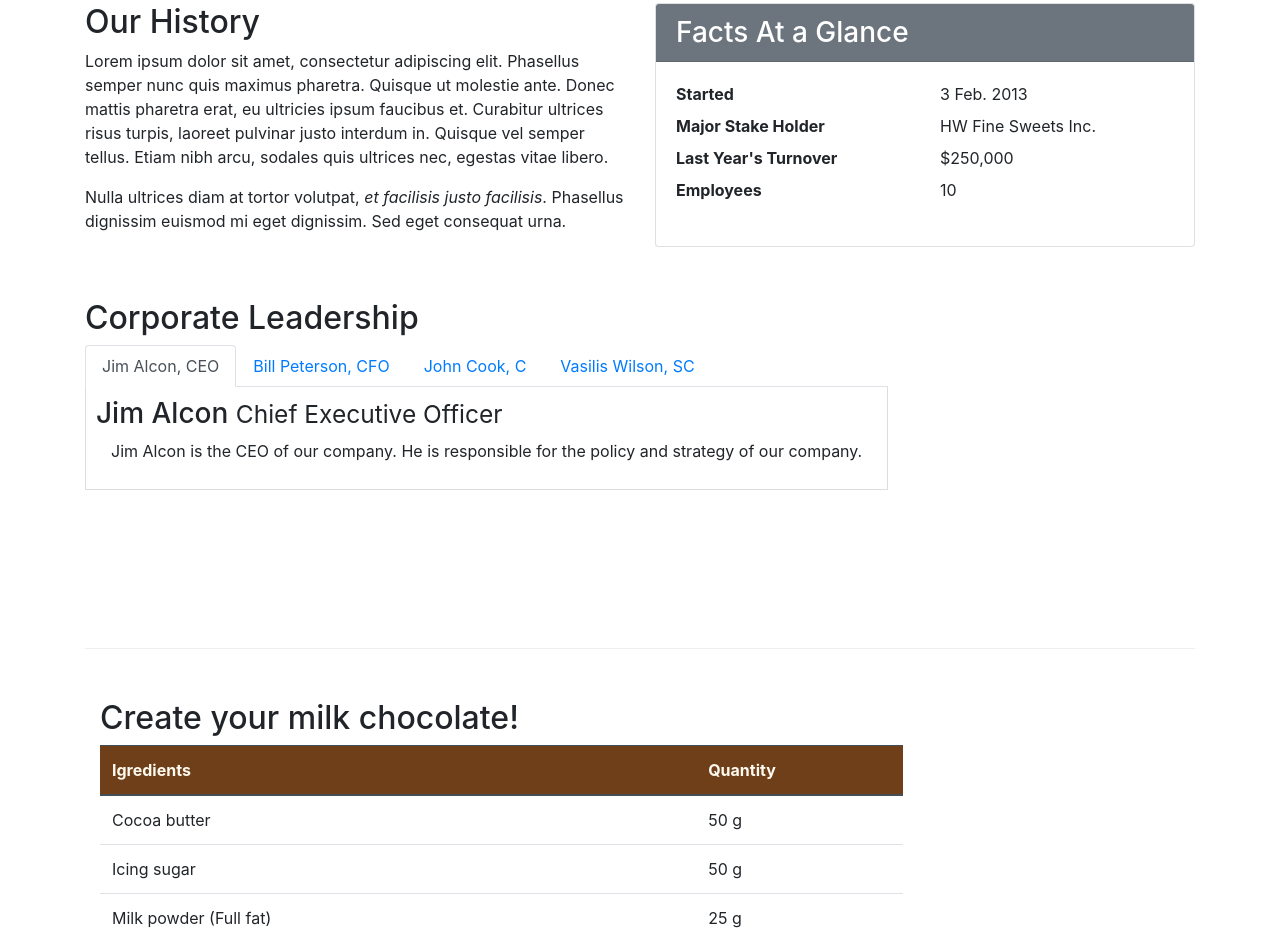
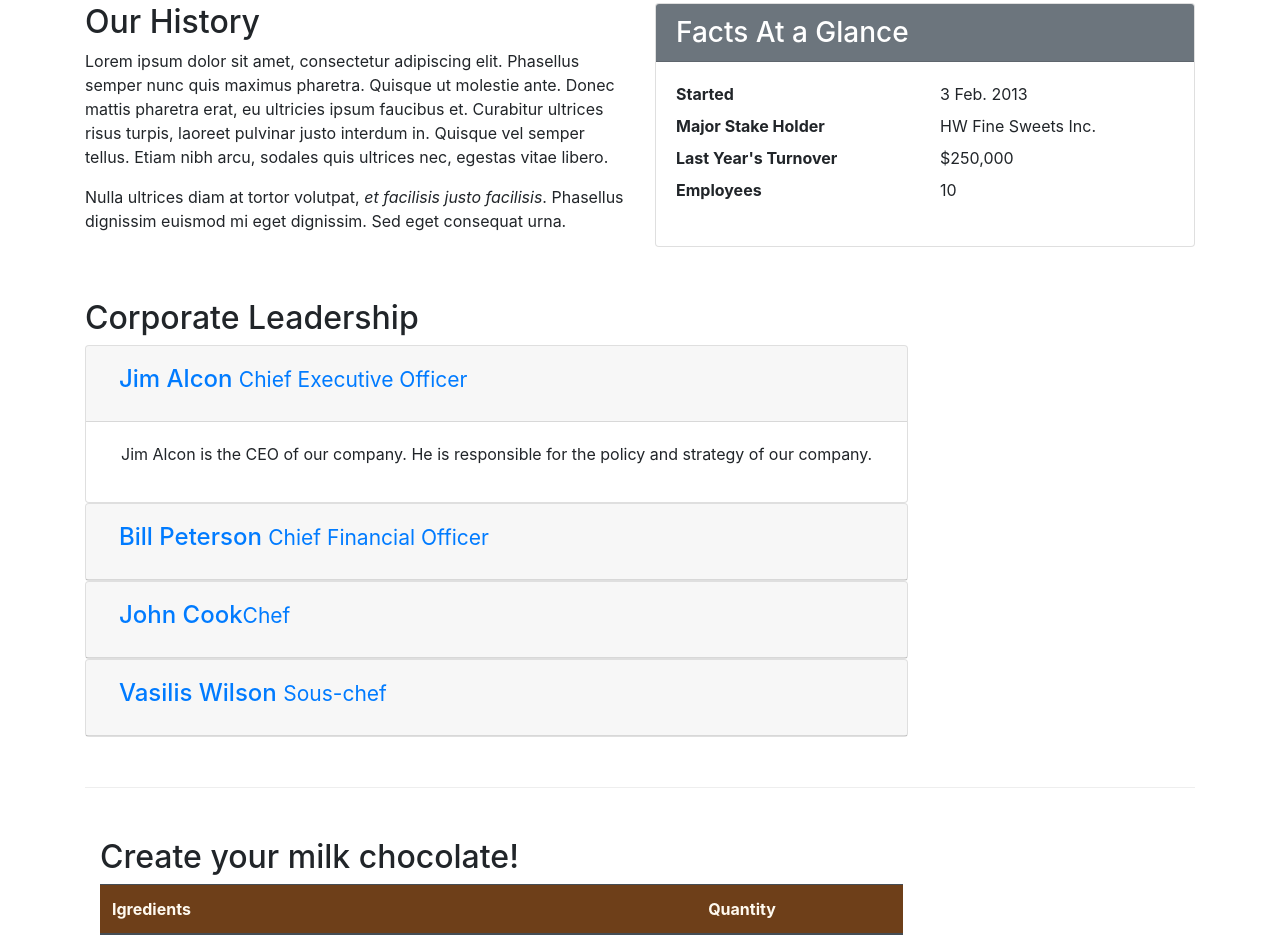
Before and after one commit to mohammedalasly/leChocolat, a plain HTML site: page aboutus.html in a window 1280 px wide. Shown: the part 441-1378 px from the top of the page. Drawn offline with nearby package versions, Linux system fonts and the light colour scheme.

Commit message:
Accordion

```diff
--- a/aboutus.html
+++ b/aboutus.html
@@ -115,29 +115,30 @@
         <div class="row row-content">
             <div aria-colcount="col-12">
                 <h2>Corporate Leadership</h2>
-                <ul class="nav nav-tabs">
-                    <li class="nav-item">
-                        <a class="nav-link active" href="#tab1" role="tab" data-toggle="tab"> Jim Alcon, CEO</a>
-                    </li>
-                    <li class="nav-item">
-                        <a class="nav-link" href="#tab2" role="tab" data-toggle="tab"> Bill Peterson, CFO</a>
-                    </li>
-                    <li class="nav-item">
-                        <a class="nav-link" href="#tab3" role="tab" data-toggle="tab"> John Cook, C</a>
-                    </li>
-                    <li class="nav-item">
-                        <a class="nav-link" href="#tab4" role="tab" data-toggle="tab"> Vasilis Wilson, SC</a>
-                    </li>
-                </ul>
-                <div class="tab-content">
-                    <div role="tabpanel" class="tab-pane fade show active" id="tab1">
+                <div id="accordion">
+                    <!-- <div role="tabpanel" class="tab-pane fade show active" id="tab1">
                         <h3>Jim Alcon <small>Chief Executive Officer </small></h3>
                         <p class="col d-none d-sm-block">Jim Alcon is the CEO of our company. He is responsible for
                             the policy and strategy of
                             our company.
                         </p>
+                    </div> -->
+                    <div class="card">
+                        <div class="card-header" id="headingOne">
+                            <button class="btn btn-link" data-toggle="collapse" data-target="#collapseOne"
+                                aria-expanded="true" aria-controls="collapseOne">
+                                <h4>Jim Alcon <small>Chief Executive Officer </small></h4>
+                            </button>
+                        </div>
+                        <div id="collapseOne" class="collapse show" aria-labelledby="headingOne" data-parent="#accordion">
+                            <div class="card-body">
+                                <p class="col d-none d-sm-block">Jim Alcon is the CEO of our company. He is responsible
+                                    for
+                                    the policy and strategy of our company. </p>
+                            </div>
+                        </div>
                     </div>
-                    <div role="tabpanel" class="tab-pane fade show" id="tab2">
+                    <!-- <div role="tabpanel" class="tab-pane fade show" id="tab2">
                         <h3>Bill Peterson <small>Chief Financial Officer </small></h3>
                         <p class="col d-none d-sm-block">Bill Peterson is the CFO of our company. He is responsible
                             for all the financial
@@ -145,21 +146,71 @@
                             of
                             our
                             company. </p>
+                    </div> -->
+                    <div class="card">
+                        <div class="card-header" id="headingTwo">
+                            <button class="btn btn-link collapsed" data-toggle="collapse" data-target="#collapseTwo"
+                                aria-expanded="false" aria-controls="collapseTwo">
+                                <h4>Bill Peterson <small>Chief Financial Officer </small></h4>
+                            </button>
+                        </div>
+                        <div id="collapseTwo" class="collapse" aria-labelledby="headingTwo" data-parent="#accordion">
+                            <div class="card-body">
+                                <p class="col d-none d-sm-block">Bill Peterson is the CFO of our company. He is
+                                    responsible for all the financial decisions of our company. </p>
+                            </div>
+                        </div>
                     </div>
-                    <div role="tabpanel" class="tab-pane fade show" id="tab3">
+                    <!-- <div role="tabpanel" class="tab-pane fade show" id="tab3">
                         <h3>John Cook <small>Chef</small></h3>
-                        <p class="col d-none d-sm-block">Our Chef, John Cook has specialized in the production of
+                        <p class="col d-none d-sm-block">Our Chef, John Cook has specialized in the
+                            production of
                             chocolates and he has created
                             the
                             receipts
                             for our chocolates. </p>
+                    </div> -->
+                    <div class="card">
+                        <div class="card-header" id="headingThree">
+                            <button class="btn btn-link collapsed" data-toggle="collapse" data-target="#collapseThree"
+                                aria-expanded="false" aria-controls="collapseThree">
+                                <h4>John Cook<small>Chef</small></h4>
+                            </button>
+                        </div>
+                        <div id="collapseThree" class="collapse" aria-labelledby="headingThree" data-parent="#accordion">
+                            <div class="card-body">
+                                <p class="col d-none d-sm-block">Our Chef, John Cook has specialized in the
+                                    production of
+                                    chocolates and he has created
+                                    the
+                                    receipts
+                                    for our chocolates. </p>
+                            </div>
+                        </div>
                     </div>
-                    <div role="tabpanel" class="tab-pane fade show" id="tab4">
+                    <!-- <div role="tabpanel" class="tab-pane fade show" id="tab4">
                         <h3>Vasilis Wilson <small>Sous-chef </small></h3>
-                        <p class="col d-none d-sm-block">Vasilis Wilson is well informed of all the current trends
+                        <p class="col d-none d-sm-block">Vasilis Wilson is well informed of all the current
+                            trends
                             in pastry and contributes his
                             innovative
                             ideas in our products. </p>
+                    </div> -->
+                    <div class="card">
+                        <div class="card-header" id="headingFour">
+                            <button class="btn btn-link collapsed" data-toggle="collapse" data-target="#collapseFour"
+                                aria-expanded="false" aria-controls="collapseTwo">
+                                <h4>Vasilis Wilson <small>Sous-chef </small></h4>
+                            </button>
+                        </div>
+                        <div id="collapseFour" class="collapse" aria-labelledby="headingFour" data-parent="#accordion">
+                            <div class="card-body">
+                                <p class="col d-none d-sm-block">Vasilis Wilson is well informed of all the current
+                                    trends
+                                    in pastry and contributes his
+                                    innovative </p>
+                            </div>
+                        </div>
                     </div>
                 </div>
             </div>
```
